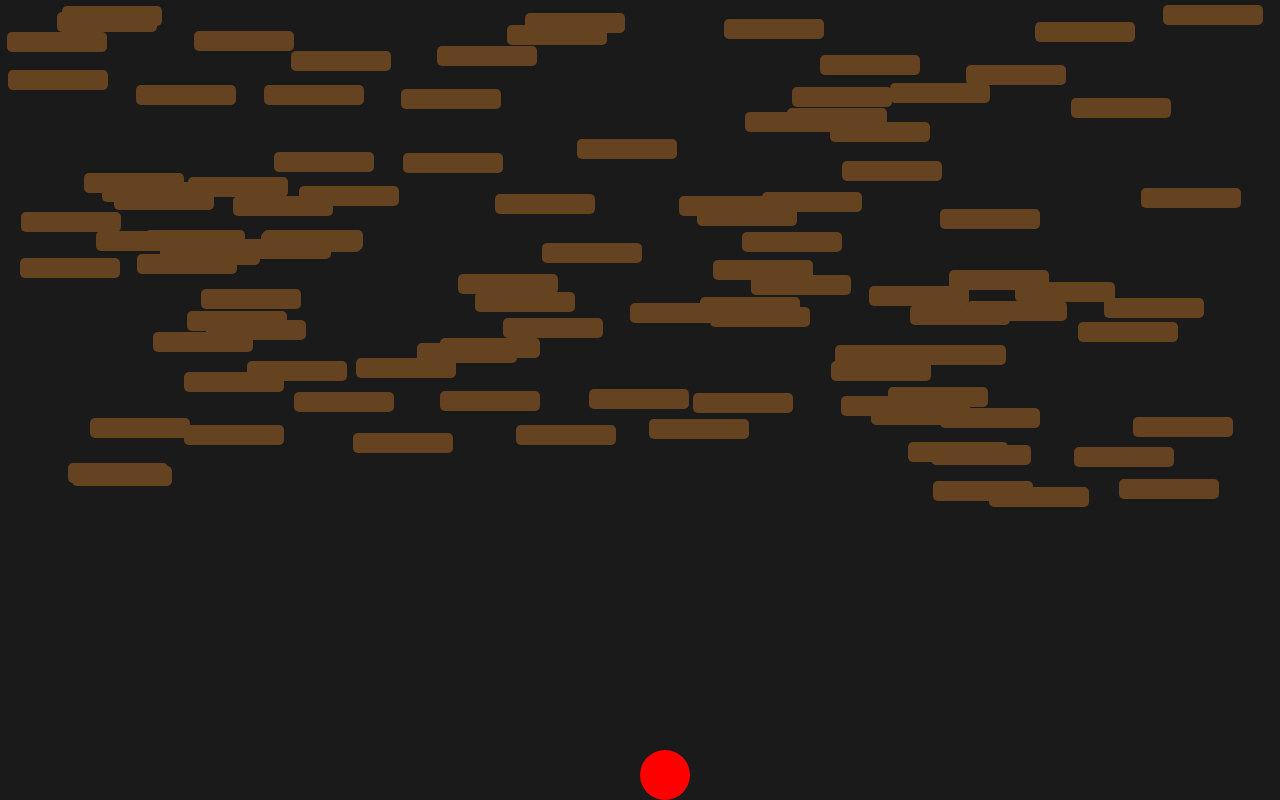
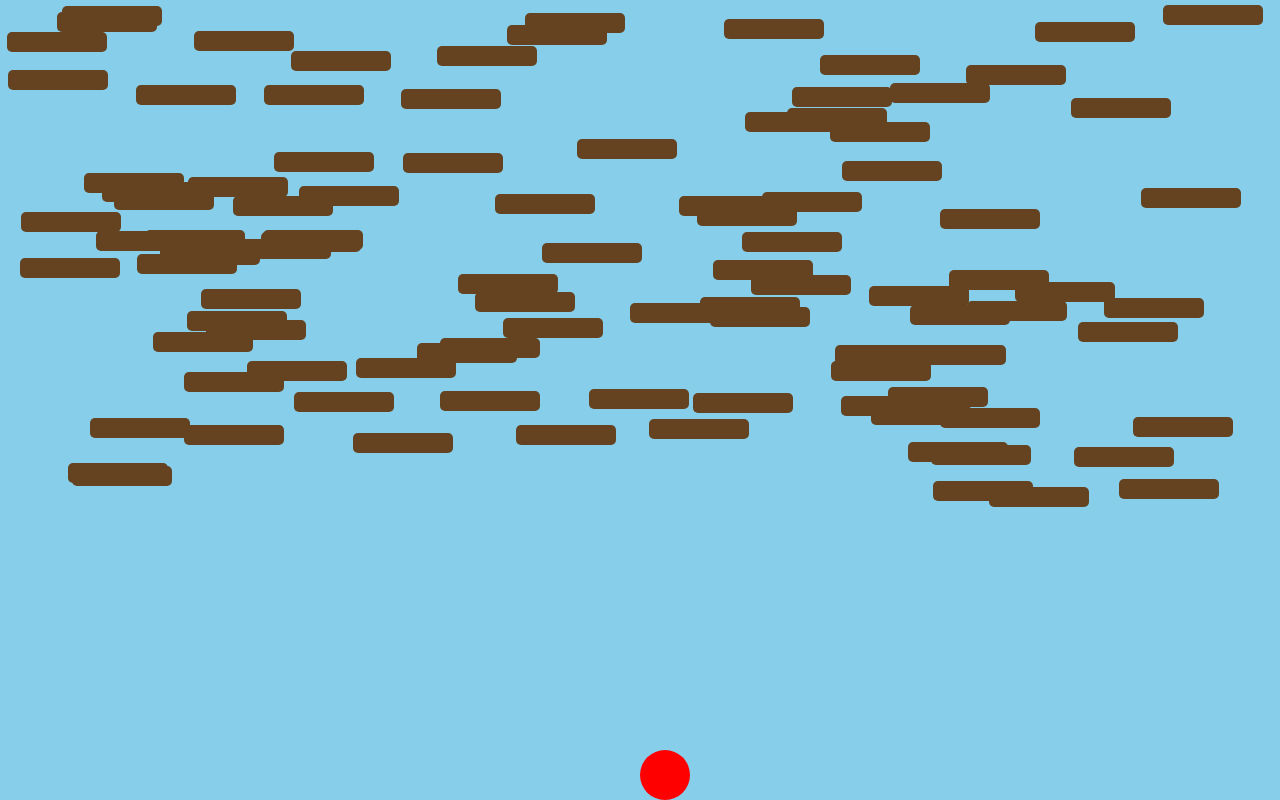
Before and after one commit to sharkyboss/beegtower, a plain HTML site: page index.html in a window 1280 px wide. Drawn offline with Linux system fonts and the light colour scheme.

Commit message:
Update style.css

```diff
--- a/style.css
+++ b/style.css
@@ -1,35 +1,38 @@
-* {
+/* General reset and basic styling */
+body, html {
     margin: 0;
     padding: 0;
-    box-sizing: border-box;
+    width: 100%;
+    height: 100%;
+    overflow: hidden;
+    font-family: Arial, sans-serif;
+    background-color: #87ceeb; /* Sky color for background */
 }
+
+/* Game container styling */
+#game-container {
+    position: relative;
+    width: 100%;
+    height: 100%;
+    background-color: #87ceeb; /* Sky color for background */
+    overflow: hidden; /* Prevent scrolling */
+}
+
+/* Platform styling */
+.platform {
+    position: absolute;
+    width: 100px; /* Platform width */
+    height: 20px;  /* Platform height */
+    background-color: #654321; /* Brown color for platform */
+    border-radius: 5px;
+}
+
+/* Player styling */
 .player {
     position: absolute;
     width: 50px;
     height: 50px;
     background-color: #ff0000; /* Red color */
     border-radius: 50%;
-    transition: left 0.1s, top 0.1s;
+    transition: left 0.1s, top 0.1s; /* Smooth transitions */
 }
-
-.platform {
-    position: absolute;
-    width: 100px;
-    height: 20px;
-    background-color: #654321; /* Brown color */
-    border-radius: 5px;
-}
-
-
-body, html {
-    height: 100%;
-    display: flex;
-    justify-content: center;
-    align-items: center;
-    background-color: #1a1a1a;
-}
-
-canvas {
-    background-color: #222;
-    border: 2px solid #fff;
-}
```
